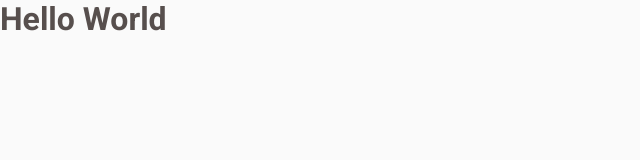
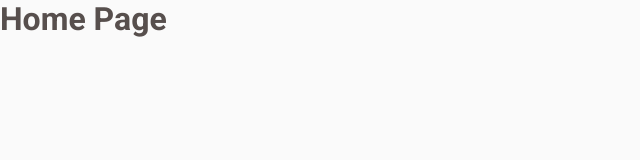
Before and after one commit to LidianeDiniz/Projeto-Coffe-Delivery, a React (Vite) app in the folder coffee-delivery/: page / in a window 1280 px wide. Shown: the top 160 px of the page, without its empty margins (0-640 px from the left). Built offline with nearby package versions, Linux system fonts and the light colour scheme.

Commit message:
Create Routes

```diff
--- a/coffee-delivery/package.json
+++ b/coffee-delivery/package.json
@@ -11,7 +11,8 @@
   "dependencies": {
     "@types/styled-components": "^5.1.26",
     "react": "^18.2.0",
-    "react-dom": "^18.2.0"
+    "react-dom": "^18.2.0",
+    "react-router-dom": "^6.6.1"
   },
   "devDependencies": {
     "@types/react": "^18.0.26",
--- a/coffee-delivery/src/App.tsx
+++ b/coffee-delivery/src/App.tsx
@@ -1,15 +1,17 @@
 import { ThemeProvider } from "styled-components";
 import { defaultTheme } from './styles/theme/default';
 import { GlobalStyle } from './styles/global';
+import { BrowserRouter } from 'react-router-dom';
+import { Router } from './Routes';
 
 export function App() {
 
   return (
     <ThemeProvider theme = {defaultTheme}>
       <GlobalStyle />
-      <h1>Hello World</h1>
-
-
+     <BrowserRouter>
+     <Router/>
+     </BrowserRouter>
     </ThemeProvider>
    )
 }
--- /dev/null
+++ b/coffee-delivery/src/Routes.tsx
@@ -0,0 +1,13 @@
+import { Routes, Route } from 'react-router-dom';
+import { HomePage } from './pages/Home';
+import { CompleteOrderPage } from './pages/CompleteOrder/index';
+export function Router(){
+    return(
+        <Routes>
+            <Route path='/' element ={<HomePage/>}/>
+            <Route path='/completeOrder' element={<CompleteOrderPage/>}/>
+
+
+        </Routes>
+    )
+}
--- /dev/null
+++ b/coffee-delivery/src/pages/CompleteOrder/index.tsx
@@ -0,0 +1,5 @@
+export function CompleteOrderPage(){
+    return(
+        <h1>Complete</h1>
+    )
+}
--- /dev/null
+++ b/coffee-delivery/src/pages/Home/index.tsx
@@ -0,0 +1,5 @@
+export function HomePage(){
+    return(
+        <h1>Home Page</h1>
+    )
+}
--- a/coffee-delivery/src/styles/global.ts
+++ b/coffee-delivery/src/styles/global.ts
@@ -17,5 +17,9 @@ export const GlobalStyle = createGlobalStyle`
         font-family: ${(props) => props.theme.fonts.regular};
         font-weight: 400;
         font-size: ${(props) => props.theme.textSizes["text-regular-m"]}
+
+        button{
+            cursor: pointer;
+        }
 }
 `;
```
Also changed, not shown: 1 other file (tests, documents, lock files or other folders).
